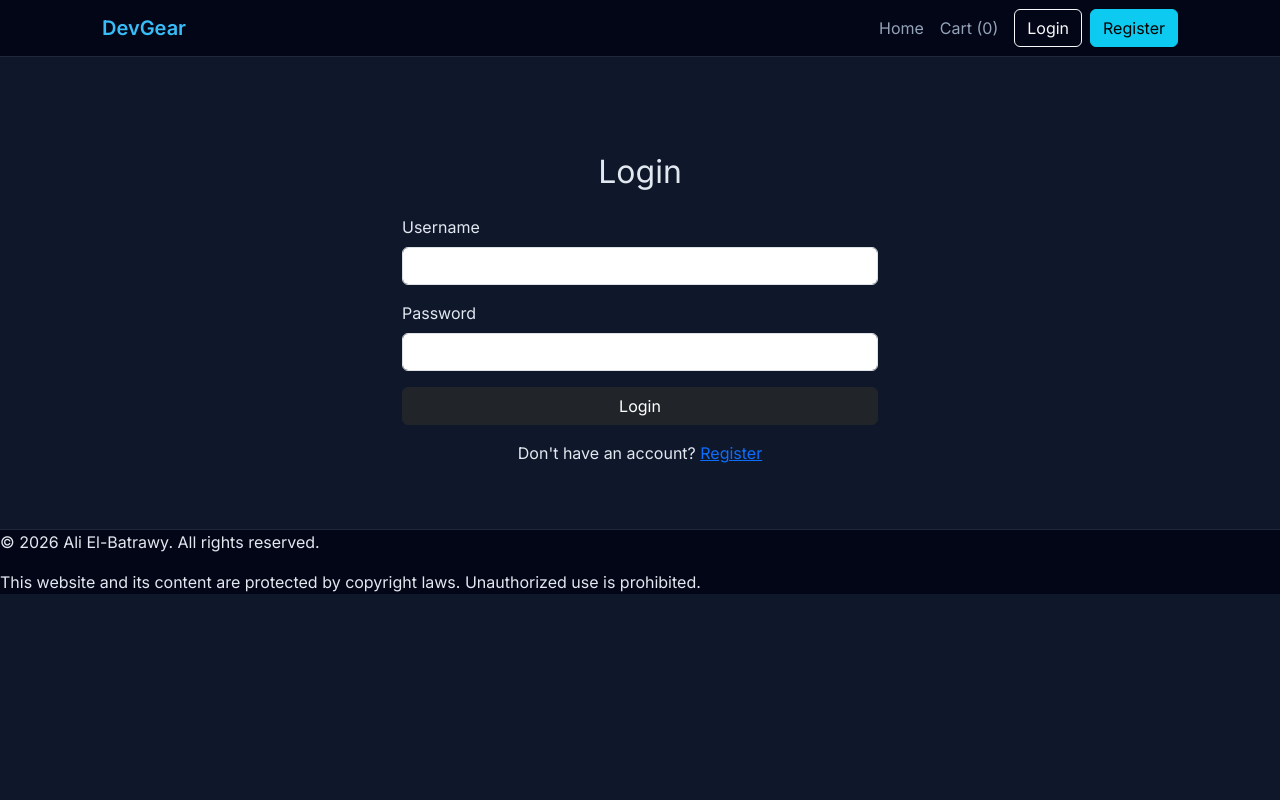
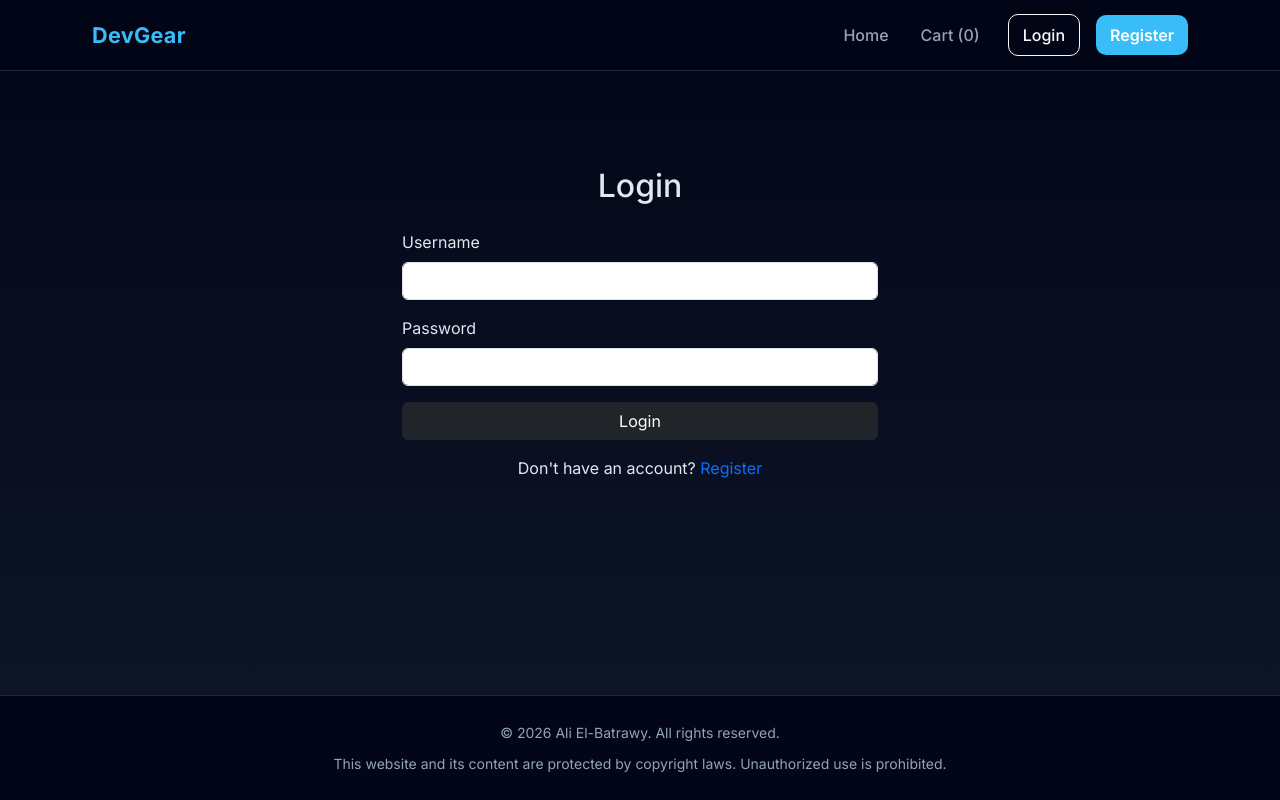
Before and after one commit to Ali-ebrahem/DevGear, a Django app: page /accounts/login/ in a window 1280 px wide. Run offline with Django 5.2, Linux system fonts and the light colour scheme.

Commit message:
update UI and fix settings

```diff
--- a/templates/base.html
+++ b/templates/base.html
@@ -6,54 +6,181 @@
     <title>{% block title %}DevGear{% endblock %}</title>
 
     <!-- Font -->
-    <link href="https://fonts.googleapis.com/css2?family=Inter:wght@300;400;600&display=swap" rel="stylesheet">
+    <link href="https://fonts.googleapis.com/css2?family=Inter:wght@300;400;500;600;700&display=swap" rel="stylesheet">
 
     <!-- Bootstrap -->
     <link href="https://cdn.jsdelivr.net/npm/bootstrap@5.3.0/dist/css/bootstrap.min.css" rel="stylesheet">
 
     <style>
+        :root {
+            --bg-main: #020617;
+            --bg-soft: #0f172a;
+            --bg-card: #111827;
+            --border: #1e293b;
+            --text-main: #e2e8f0;
+            --text-muted: #94a3b8;
+            --primary: #38bdf8;
+            --primary-hover: #0ea5e9;
+            --white: #ffffff;
+        }
+
+        * {
+            box-sizing: border-box;
+        }
+
+        html {
+            scroll-behavior: smooth;
+        }
+
         body {
             font-family: 'Inter', sans-serif;
-            background: #0f172a;
-            color: #e2e8f0;
+            background: linear-gradient(180deg, #020617 0%, #0f172a 100%);
+            color: var(--text-main);
+            min-height: 100vh;
+            display: flex;
+            flex-direction: column;
+            margin: 0;
+        }
+
+        a {
+            text-decoration: none;
+        }
+
+        .main-wrapper {
+            flex: 1;
         }
 
         .navbar {
-            background: #020617;
-            border-bottom: 1px solid #1e293b;
+            background: rgba(2, 6, 23, 0.92);
+            border-bottom: 1px solid var(--border);
+            backdrop-filter: blur(10px);
+            padding: 14px 0;
         }
 
         .navbar-brand {
-            font-weight: 600;
-            color: #38bdf8 !important;
+            font-size: 1.35rem;
+            font-weight: 700;
+            letter-spacing: 0.3px;
+            color: var(--primary) !important;
+        }
+
+        .navbar-brand:hover {
+            color: #7dd3fc !important;
+        }
+
+        .navbar-nav {
+            gap: 8px;
         }
 
         .nav-link {
-            color: #94a3b8 !important;
+            color: var(--text-muted) !important;
+            font-weight: 500;
+            padding: 8px 12px !important;
+            border-radius: 10px;
+            transition: 0.25s ease;
         }
 
         .nav-link:hover {
-            color: #fff !important;
+            color: var(--white) !important;
+            background: rgba(56, 189, 248, 0.08);
+        }
+
+        .nav-user {
+            color: var(--text-main) !important;
+            background: rgba(148, 163, 184, 0.08);
+            border-radius: 10px;
+            padding: 8px 12px !important;
+        }
+
+        .btn-outline-light {
+            border-radius: 10px;
+            padding: 8px 14px;
+            font-weight: 500;
+        }
+
+        .btn-info {
+            background: var(--primary);
+            border: none;
+            border-radius: 10px;
+            padding: 8px 14px;
+            font-weight: 600;
+            color: #fff;
+        }
+
+        .btn-info:hover {
+            background: var(--primary-hover);
+            color: #fff;
         }
 
         .container {
-            max-width: 1100px;
+            max-width: 1120px;
+        }
+
+        .page-content {
+            padding-top: 48px;
+            padding-bottom: 48px;
         }
 
         footer {
-            background: #020617;
-            border-top: 1px solid #1e293b;
+            background: rgba(2, 6, 23, 0.96);
+            border-top: 1px solid var(--border);
+            margin-top: auto;
+        }
+
+        .footer-inner {
+            max-width: 1120px;
+            margin: 0 auto;
+            padding: 24px 16px;
+            text-align: center;
+        }
+
+        .footer-inner p {
+            margin: 0;
+            color: var(--text-muted);
+            font-size: 14px;
+            line-height: 1.8;
+        }
+
+        .footer-inner p + p {
+            margin-top: 6px;
+        }
+
+        @media (max-width: 991px) {
+            .navbar-nav {
+                margin-top: 12px;
+            }
+        }
+
+        @media (max-width: 576px) {
+            .page-content {
+                padding-top: 28px;
+                padding-bottom: 28px;
+            }
+
+            .navbar-brand {
+                font-size: 1.2rem;
+            }
+
+            .nav-link,
+            .nav-user {
+                font-size: 14px;
+            }
         }
     </style>
 </head>
 
 <body>
-
+    <div class="main-wrapper">
         <nav class="navbar navbar-expand-lg navbar-dark">
             <div class="container">
                 <a class="navbar-brand" href="/">DevGear</a>
 
-        <ul class="navbar-nav ms-auto align-items-center">
+                <button class="navbar-toggler border-0 shadow-none" type="button" data-bs-toggle="collapse" data-bs-target="#mainNavbar">
+                    <span class="navbar-toggler-icon"></span>
+                </button>
+
+                <div class="collapse navbar-collapse" id="mainNavbar">
+                    <ul class="navbar-nav ms-auto align-items-lg-center">
 
                         <li class="nav-item">
                             <a class="nav-link" href="/">Home</a>
@@ -65,38 +192,43 @@
 
                         {% if user.is_authenticated %}
                             <li class="nav-item">
-                    <span class="nav-link">👤 {{ user.username }}</span>
+                                <span class="nav-link nav-user">👤 {{ user.username }}</span>
                             </li>
 
                             <li class="nav-item">
-                    <form method="POST" action="{% url 'logout' %}">
+                                <form method="POST" action="{% url 'logout' %}" class="ms-lg-2">
                                     {% csrf_token %}
-                        <button class="btn btn-sm btn-outline-light ms-2">Logout</button>
+                                    <button class="btn btn-sm btn-outline-light">Logout</button>
                                 </form>
                             </li>
                         {% else %}
                             <li class="nav-item">
-                    <a class="btn btn-outline-light ms-2" href="{% url 'login' %}">Login</a>
+                                <a class="btn btn-outline-light ms-lg-2 mt-2 mt-lg-0" href="{% url 'login' %}">Login</a>
                             </li>
 
                             <li class="nav-item">
-                    <a class="btn btn-info ms-2" href="{% url 'register' %}">Register</a>
+                                <a class="btn btn-info ms-lg-2 mt-2 mt-lg-0" href="{% url 'register' %}">Register</a>
                             </li>
                         {% endif %}
 
                     </ul>
                 </div>
+            </div>
         </nav>
 
-<div class="container py-5">
+        <main class="container page-content">
             {% block content %}
             {% endblock %}
+        </main>
     </div>
 
     <footer>
+        <div class="footer-inner">
             <p>© 2026 Ali El-Batrawy. All rights reserved.</p>
             <p>This website and its content are protected by copyright laws. Unauthorized use is prohibited.</p>
+        </div>
     </footer>
 
+    <script src="https://cdn.jsdelivr.net/npm/bootstrap@5.3.0/dist/js/bootstrap.bundle.min.js"></script>
 </body>
 </html>
```
Also changed, not shown: templates/shop/home.html (+53 -17 lines). Lines whose indentation alone changed are shown as unchanged.
